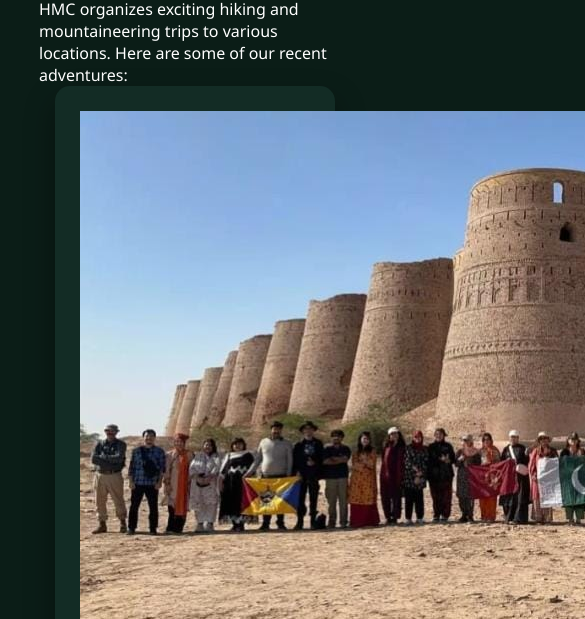
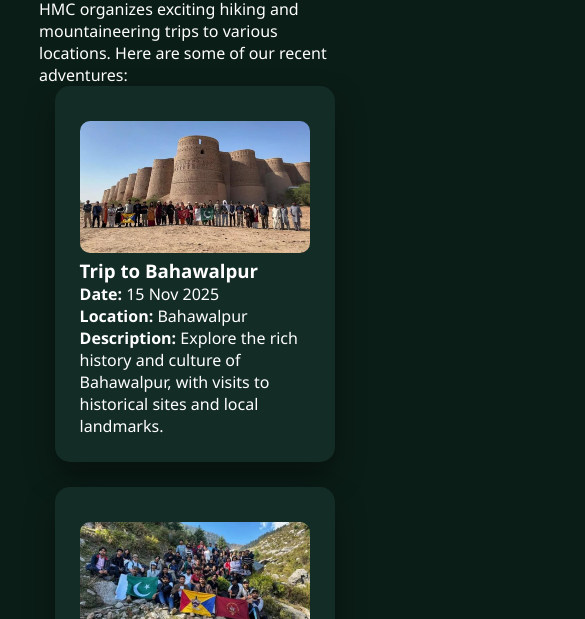
Before and after one commit to zainabraza07/hmc1, a plain HTML site: page trips.html in a window 390 px wide. Shown: the part 225-844 px from the top of the page, 585 px wide, since content can reach past the window. Drawn offline with Linux system fonts and the light colour scheme.

Commit message:
Update style.css

```diff
--- a/css/style.css
+++ b/css/style.css
@@ -305,3 +305,44 @@ section {
 .card {
   display: block !important;
 }
+/* Trips Section */
+.trips-section .cards {
+  display: flex;
+  flex-wrap: wrap;
+  gap: 25px;
+  justify-content: center;
+}
+
+.trips-section .card {
+  flex: 1 1 300px;  /* min width 300px */
+  max-width: 400px;
+  background: #132c25;
+  padding: 25px;
+  border-radius: 15px;
+  box-shadow: 0 15px 30px rgba(0,0,0,0.4);
+  transition: transform 0.4s;
+  text-align: left;
+}
+
+.trips-section .card img.trip-image {
+  width: 100%;
+  height: auto;
+  border-radius: 10px;
+  margin-top: 10px;
+}
+
+.trips-section .card:hover {
+  transform: translateY(-10px) scale(1.02);
+}
+
+/* Mobile fix */
+@media (max-width: 768px) {
+  .trips-section .cards {
+    flex-direction: column;
+    align-items: center;
+  }
+  .trips-section .card {
+    width: 90%;
+    max-width: none;
+  }
+}
```
